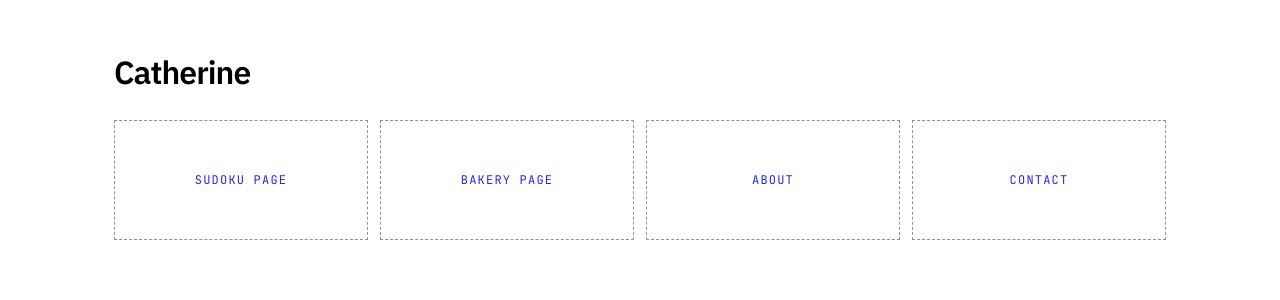
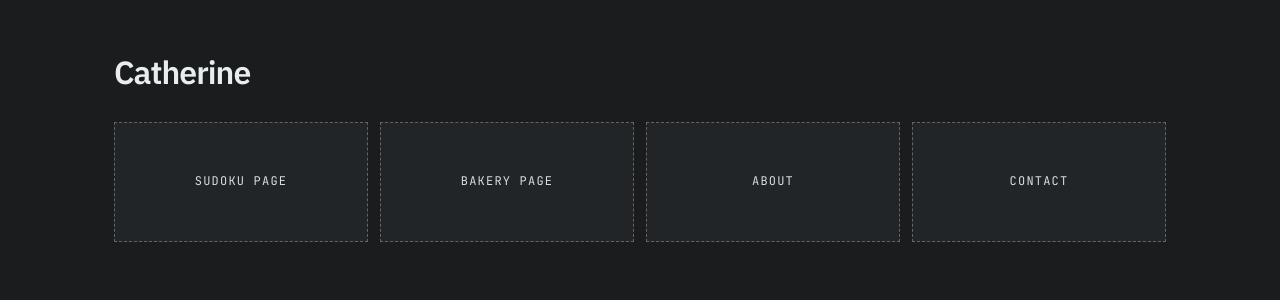
Before and after one commit to CoRine65/Portfolio_website, a React (Vite) app: page / in a window 1280 px wide. Shown: the top 300 px of the page. Built offline with nearby package versions, Linux system fonts and the light colour scheme.

Commit message:
style: refine color scheme

```diff
--- a/src/App.css
+++ b/src/App.css
@@ -10,7 +10,7 @@
   transition: filter 300ms;
 }
 .logo:hover {
-  filter: drop-shadow(0 0 2em #646cffaa);
+  filter: drop-shadow(0 0 2em #c1c3f5aa);
 }
 .logo.react:hover {
   filter: drop-shadow(0 0 2em #61dafbaa);
--- a/src/index.css
+++ b/src/index.css
@@ -1,26 +1,10 @@
 /* ============================
-   Global reset + typography system
-   ============================ */
+   1) Reset
+============================ */
 *,
 *::before,
 *::after {
   box-sizing: border-box;
-}
-
-:root {
-  /* Font roles */
-  --font-display: "IBM Plex Sans", Arial, sans-serif; /* headings */
-  --font-body: "Space Grotesk", Arial, sans-serif;    /* paragraphs */
-  --font-mono: "JetBrains Mono", ui-monospace, SFMono-Regular, Menlo, Monaco,
-    Consolas, "Liberation Mono", "Courier New", monospace;
-
-  /* Base text rendering */
-  line-height: 1.5;
-  font-weight: 400;
-  font-synthesis: none;
-  text-rendering: optimizeLegibility;
-  -webkit-font-smoothing: antialiased;
-  -moz-osx-font-smoothing: grayscale;
 }
 
 html,
@@ -34,47 +18,80 @@ body {
   margin: 0;
 }
 
-html,
-body {
-  margin: 0;
-  padding: 0;
-  font-family: var(--font-body);
+/* ============================
+   2) Design tokens (fonts + colors)
+============================ */
+:root {
+  /* Fonts */
+  --font-display: "IBM Plex Sans", Arial, sans-serif;
+  --font-body: "Space Grotesk", Arial, sans-serif;
+  --font-mono: "JetBrains Mono", ui-monospace, SFMono-Regular, Menlo, Monaco,
+    Consolas, "Liberation Mono", "Courier New", monospace;
+
+  /* Colors */
+  --bg-base: #1a1c1e;     /* page background */
+  --bg-surface: #222629;  /* cards/panels */
+  --bg-subtle: #2b5a6c;   /* hover surface */
+
+  --text-primary: #e8eeef;      /* headings + main text */
+  --text-secondary: #d6e0dd;    /* paragraphs (less muted than your current) */
+  --text-muted: #aab6b2;        /* meta/airport (a touch dimmer) */
+
+  --accent: #2b5a6c;                   /* links/focus */
+  --accent-soft: rgba(43, 90, 108, 0.18); /* soft wash behind media */
+
+  /* Rendering */
+  font-synthesis: none;
+  text-rendering: optimizeLegibility;
+  -webkit-font-smoothing: antialiased;
+  -moz-osx-font-smoothing: grayscale;
 }
 
-/* Make sure app inherits body font */
+/* ============================
+   3) Global base styles
+============================ */
+body {
+  background: var(--bg-base);
+  color: var(--text-secondary);
+  font-family: var(--font-body);
+  line-height: 1.55;
+}
+
+/* Make sure app inherits */
 #root {
   font-family: var(--font-body);
 }
 
 /* ============================
-   Type hierarchy
-   ============================ */
+   4) Typography
+============================ */
 h1, h2, h3, h4, h5, h6 {
   font-family: var(--font-display);
   font-weight: 600;
   letter-spacing: -0.03em;
+  color: var(--text-primary);
   margin: 0 0 0.6em;
 }
 
 p {
-  font-family: var(--font-body);
+  margin: 0 0 1em;
+  max-width: 68ch;
   line-height: 1.65;
   letter-spacing: -0.01em;
-  opacity: 0.92;
-  margin: 0 0 1em;
-  max-width: 68ch;
+  color: var(--text-secondary);
 }
 
-/* Airport / metadata */
+/* Mono utility */
 .airport {
   font-family: var(--font-mono);
   text-transform: uppercase;
   letter-spacing: 0.08em;
   font-size: 13px;
-  opacity: 0.85;
+  opacity: 0.92;
+  color: var(--text-muted);
 }
 
-/* Optional: meta list helper (recommended) */
+/* Meta list (case header) */
 .meta-list {
   list-style: none;
   padding-left: 0;
@@ -86,17 +103,28 @@ p {
   text-transform: uppercase;
   letter-spacing: 0.08em;
   font-size: 13px;
-  opacity: 0.85;
+  opacity: 0.92;
+  color: var(--text-muted);
   margin: 6px 0;
 }
 
-/* Links (temporary; keep if you want) */
+/* ============================
+   5) Links + nav
+============================ */
 a {
+  color: var(--text-primary);
   text-decoration: none;
 }
 
 a:hover {
-  opacity: 0.9;
+  color: var(--text-primary);
+  opacity: 0.92;
+}
+
+/* Optional: if you want “accent on hover” */
+a:hover {
+  color: var(--accent);
+  opacity: 1;
 }
 
 nav a {
@@ -107,47 +135,9 @@ nav a {
 }
 
 /* ============================
-   images for project cases
-   ============================ */
-
-   .mediaGrid {
-  display: grid;
-  gap: 16px;
-}
-
-/* mobile: stacked */
-@media (max-width: 767px) {
-  .mediaGrid {
-    grid-template-columns: 1fr;
-  }
-}
-
-/* tablet + desktop: side-by-side */
-@media (min-width: 768px) {
-  .mediaGrid {
-    grid-template-columns: 1fr 1fr;
-    align-items: start;
-  }
-}
-
-@media (min-width: 768px) {
-  .mediaBox {
-    aspect-ratio: 4 / 3; /* change to 16/9 if you prefer */
-    overflow: hidden;
-    border-radius: 10px;
-  }
-
-  .mediaBox img {
-    width: 100%;
-    height: 100%;
-    object-fit: cover;
-    display: block;
-  }
-}
-
-/* ============================
-    project cases + home case
-   ============================ */
+   6) Layout containers
+============================ */
+.page,
 .case {
   width: 100%;
   max-width: 1100px;
@@ -155,16 +145,9 @@ nav a {
   padding: 48px 24px;
 }
 
-.page {
-  width: 100%;
-  max-width: 1100px;
-  margin: 0 auto;
-  padding: 48px 24px;
-}
 /* ============================
-    home cards
-   ============================ */
-
+   7) Home cards
+============================ */
 .home-nav {
   display: grid;
   gap: 12px;
@@ -178,7 +161,7 @@ nav a {
   }
 }
 
-/* tablet/desktop: horizontal grid */
+/* tablet/desktop: 1 row 4 columns */
 @media (min-width: 768px) {
   .home-nav {
     grid-template-columns: repeat(4, 1fr);
@@ -187,28 +170,79 @@ nav a {
 
 .card {
   height: 120px;
-  border: 1px dashed gray;
+  border: 1px dashed rgba(232, 238, 239, 0.35);
+  background: var(--bg-surface);
 
   display: flex;
   align-items: center;
   justify-content: center;
+
+  transition: background 0.2s ease, border-color 0.2s ease;
+}
+
+.card:hover {
+  background: var(--bg-subtle);
+  border-color: rgba(232, 238, 239, 0.55);
+}
+
+/* Make whole card clickable */
+.card a {
+  width: 100%;
+  height: 100%;
+  display: flex;
+  align-items: center;
+  justify-content: center;
+
+  color: var(--text-primary);
+}
+
+
+/* ============================
+   8) Case media
+============================ */
+.mediaGrid {
+  display: grid;
+  gap: 16px;
+}
+
+/* mobile: stacked */
+@media (max-width: 767px) {
+  .mediaGrid {
+    grid-template-columns: 1fr;
+  }
+}
+
+/* tablet+desktop: 2 columns */
+@media (min-width: 768px) {
+  .mediaGrid {
+    grid-template-columns: 1fr 1fr;
+    align-items: start;
+  }
+
+  .mediaBox {
+    aspect-ratio: 4 / 3;
+    overflow: hidden;
+    border-radius: 10px;
+    background: var(--accent-soft);
+  }
+
+  .mediaBox img {
+    width: 100%;
+    height: 100%;
+    object-fit: cover;
+    display: block;
+  }
 }
 
 /* ============================
-    navigations
-   ============================ */
+   9) Simple nav + contact icons
+============================ */
 .simple-nav {
   display: flex;
   gap: 14px;
   margin-top: 24px;
-
-  font-family: var(--font-mono);
-  text-transform: uppercase;
-  letter-spacing: 0.1em;
-  font-size: 12px;
 }
 
-/* Contact icons */
 .contact-icons {
   display: flex;
   gap: 12px;
@@ -219,7 +253,7 @@ nav a {
   width: 22px;
   height: 22px;
   opacity: 0.9;
-  transition: opacity .2s ease;
+  transition: opacity 0.2s ease;
 }
 
 .contact-icons img:hover {
```
